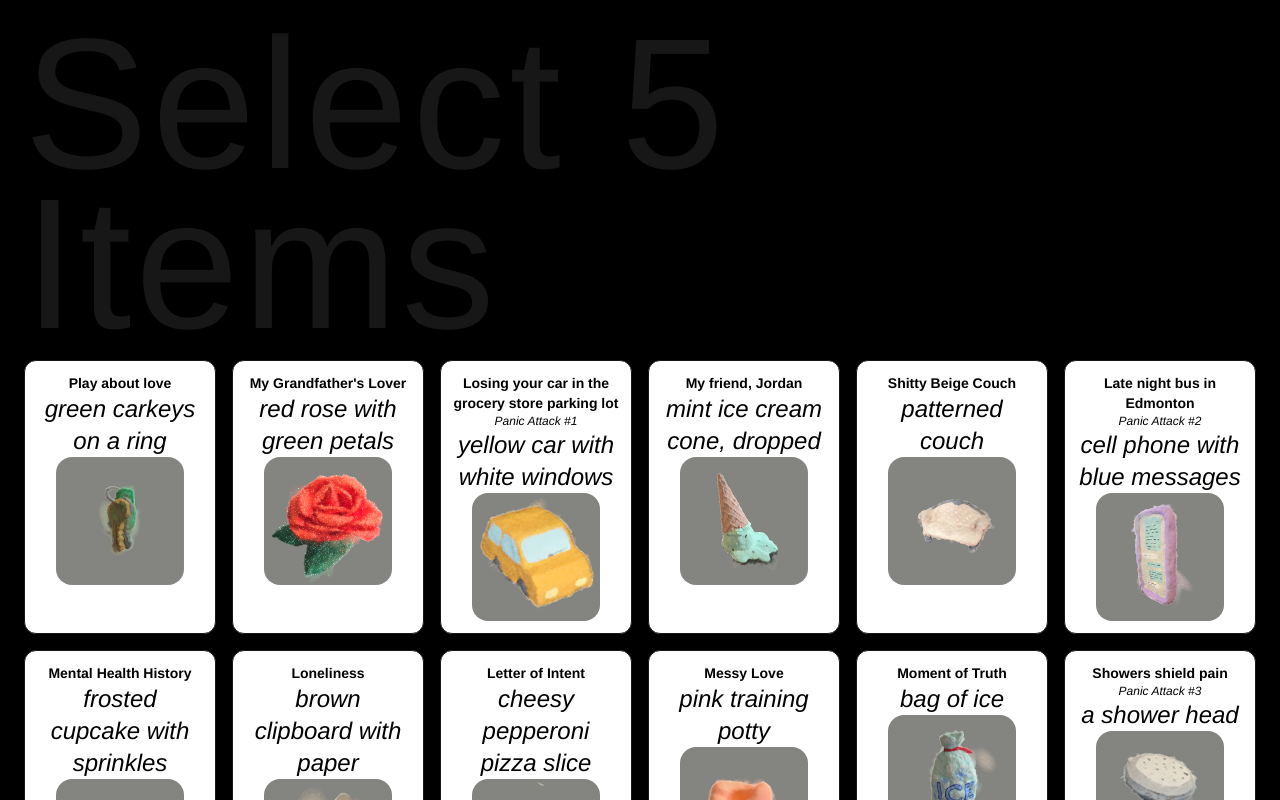
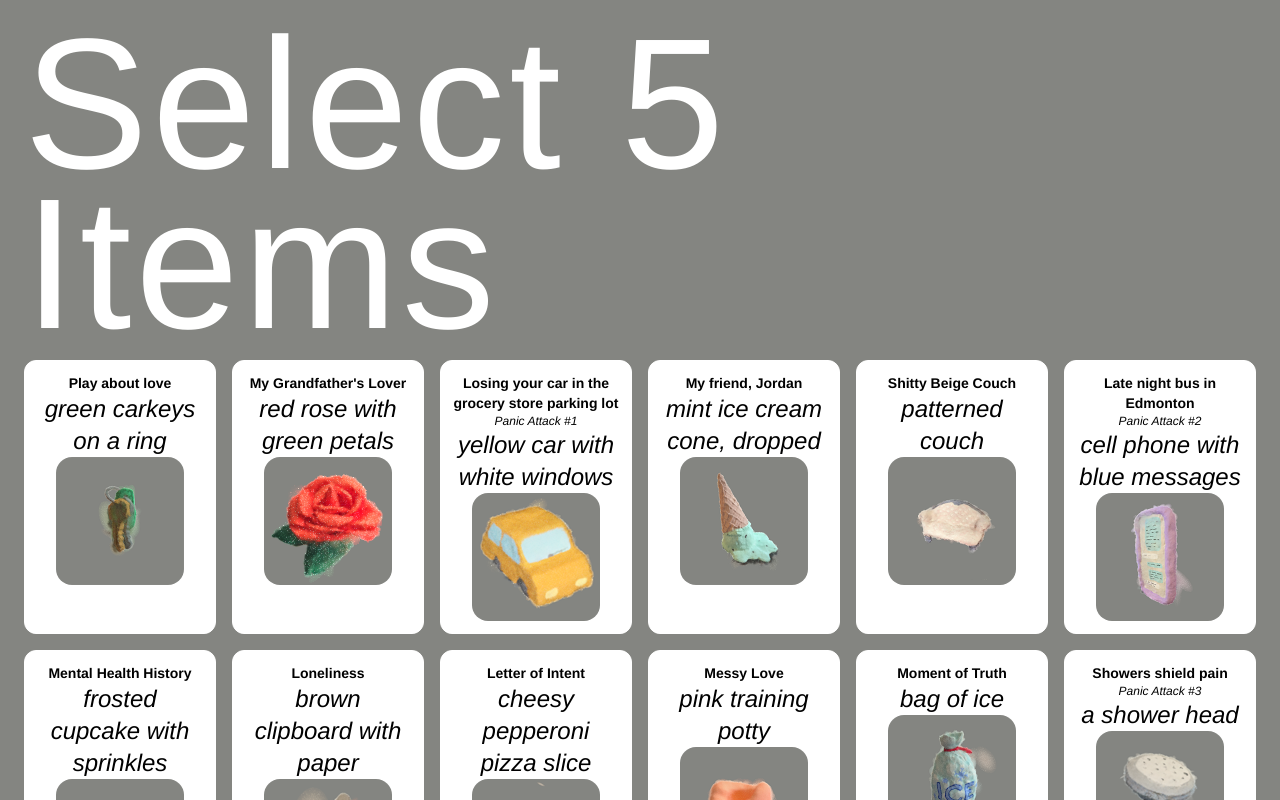
Before and after one commit to MajorCallisto/hfk-show-fringe, a Next.js app: page /select in a window 1280 px wide. Shown: the top 800 px of the page. Built offline with nearby package versions, Linux system fonts and the light colour scheme.

Commit message:
Update lightmode

```diff
--- a/src/app/globals.css
+++ b/src/app/globals.css
@@ -60,6 +60,12 @@
     --foreground: #FFFFFF;
   }
 }
+@media (prefers-color-scheme: light) {
+  :root {
+    --background: #848581;
+    --foreground: #FFFFFF;
+  }
+}
 
 body {
   background: var(--background);
```
